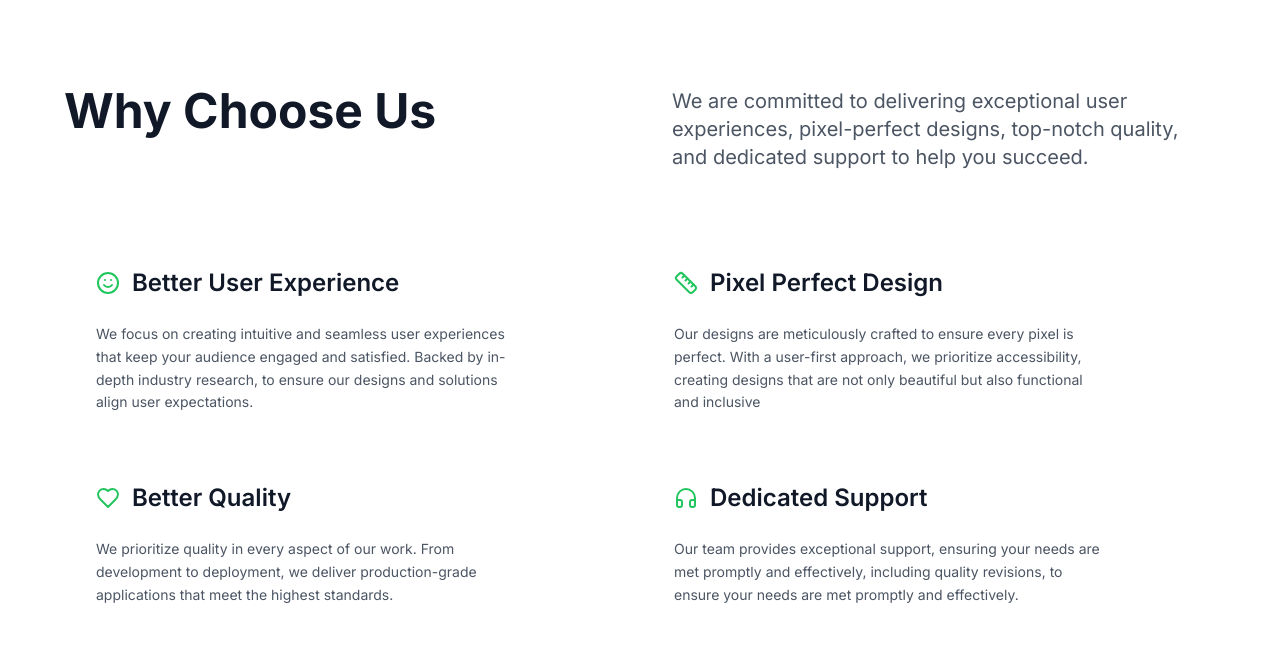
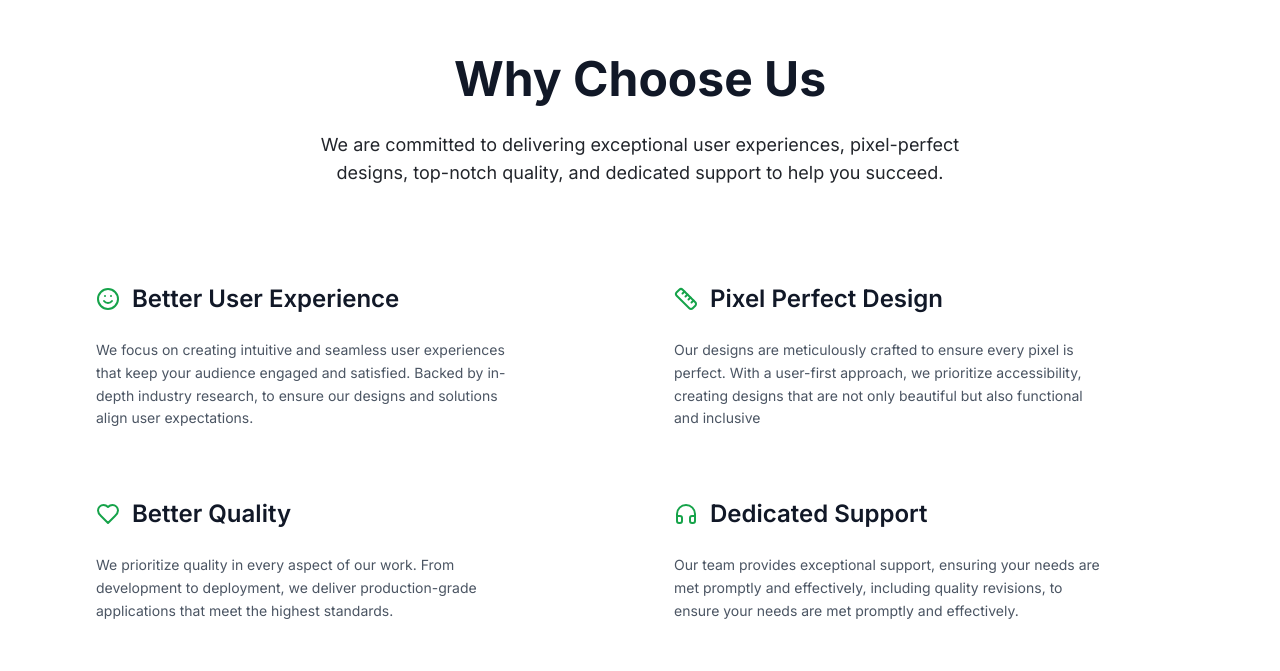
Before and after one commit to 47anjan/unbranded-, a Next.js app: page / in a window 1280 px wide. Shown: the part 809-1480 px from the top of the page. Built offline with nearby package versions, Linux system fonts and the light colour scheme.

Commit message:
Refactor WhyUs component layout and styling for improved readability and visual appeal

```diff
--- a/app/page.tsx
+++ b/app/page.tsx
@@ -1,4 +1,5 @@
 import WhyUs from "@/components/about/about";
+
 import Footer from "@/components/footer/footer";
 import Hero from "@/components/hero/hero";
 import Services from "@/components/services/services";
@@ -7,6 +8,7 @@ export default function Home() {
   return (
     <main>
       <Hero />
+
       <WhyUs />
       <Services />
       <Footer />
--- a/components/about/about.tsx
+++ b/components/about/about.tsx
@@ -30,13 +30,13 @@ const servicesData = [
 
 const WhyUs = () => {
   return (
-    <section className="pt-24 ">
+    <section className="pt-16 ">
       <div className="px-4 sm:px-6 lg:px-8 xl:px-16 max-w-2xl lg:max-w-none mx-auto">
-        <div className="grid lg:grid-cols-2 gap-10 lg:gap-16 mb-10 sm:mb-16">
-          <h2 className="text-4xl sm:text-5xl font-bold text-gray-900">
+        <div className="flex flex-col items-center justify-center space-y-3 mb-16">
+          <h1 className="text-4xl mb-4 sm:text-5xl font-bold text-center text-gray-900">
             Why Choose Us
-          </h2>
-          <p className="text-xl text-gray-600">
+          </h1>
+          <p className="text-center w-[670px] text-lg ">
             We are committed to delivering exceptional user experiences,
             pixel-perfect designs, top-notch quality, and dedicated support to
             help you succeed.
@@ -53,7 +53,7 @@ const WhyUs = () => {
                 <div>
                   <div className="mb-6 flex items-center gap-3">
                     <service.icon
-                      className="h-6 w-6 text-green-500 "
+                      className="h-6 w-6 text-green-600 "
                       strokeWidth={2}
                     />
                     <h3 className="text-2xl text-nowrap font-semibold text-gray-900 ">
```
